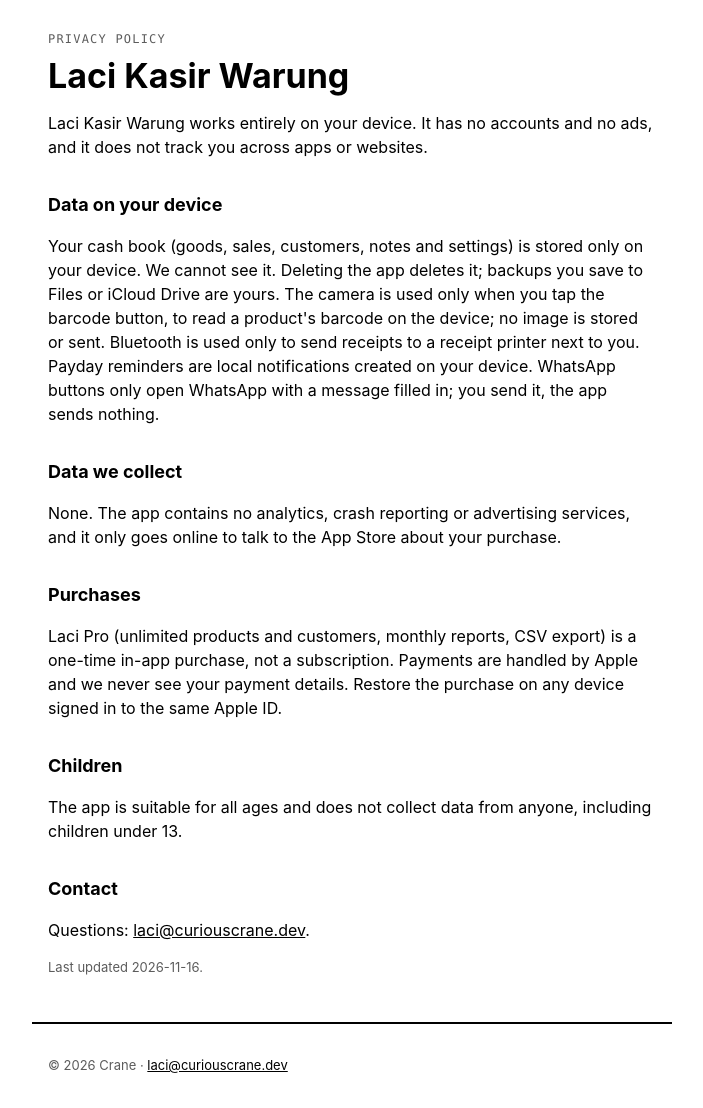
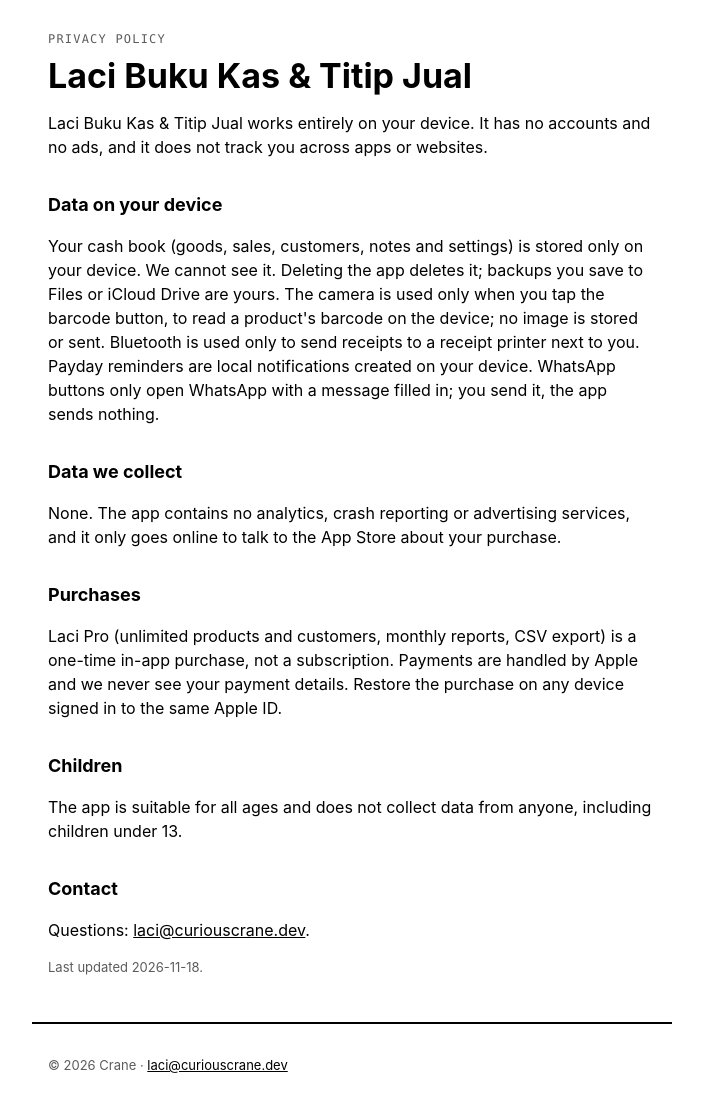
Before and after one commit to cindy21td/app-sites, a plain HTML site: page laci/privacy/index.html in a window 1280 px wide. Shown: the whole page, without its empty margins (288-991 px from the left). Drawn offline with Linux system fonts and the light colour scheme.

Commit message:
laci: new name, Laci Buku Kas & Titip Jual
Co-Authored-By: Claude Opus 5.5 <noreply@anthropic.com>

```diff
--- a/laci/privacy/index.html
+++ b/laci/privacy/index.html
@@ -3,14 +3,14 @@
 <head>
 <meta charset="utf-8">
 <meta name="viewport" content="width=device-width, initial-scale=1">
-<title>Laci Kasir Warung: Privacy policy</title>
+<title>Laci Buku Kas &amp; Titip Jual: Privacy policy</title>
 <link rel="stylesheet" href="../../style.css">
 </head>
 <body>
 <main>
 <p class="label">Privacy policy</p>
-<h1>Laci Kasir Warung</h1>
-<p>Laci Kasir Warung works entirely on your device. It has no accounts and no ads, and it does not track you across apps or websites.</p>
+<h1>Laci Buku Kas &amp; Titip Jual</h1>
+<p>Laci Buku Kas &amp; Titip Jual works entirely on your device. It has no accounts and no ads, and it does not track you across apps or websites.</p>
 <h2>Data on your device</h2>
 <p>Your cash book (goods, sales, customers, notes and settings) is stored only on your device. We cannot see it. Deleting the app deletes it; backups you save to Files or iCloud Drive are yours. The camera is used only when you tap the barcode button, to read a product&#39;s barcode on the device; no image is stored or sent. Bluetooth is used only to send receipts to a receipt printer next to you. Payday reminders are local notifications created on your device. WhatsApp buttons only open WhatsApp with a message filled in; you send it, the app sends nothing.</p>
 <h2>Data we collect</h2>
@@ -21,7 +21,7 @@
 <p>The app is suitable for all ages and does not collect data from anyone, including children under 13.</p>
 <h2>Contact</h2>
 <p>Questions: <a href="mailto:laci@curiouscrane.dev">laci@curiouscrane.dev</a>.</p>
-<p class="muted">Last updated 2026-11-16.</p>
+<p class="muted">Last updated 2026-11-18.</p>
 </main>
 <footer>© 2026 Crane · <a href="mailto:laci@curiouscrane.dev">laci@curiouscrane.dev</a></footer>
 </body>
```
Also changed, not shown: laci/index.html (+4 -4 lines).
